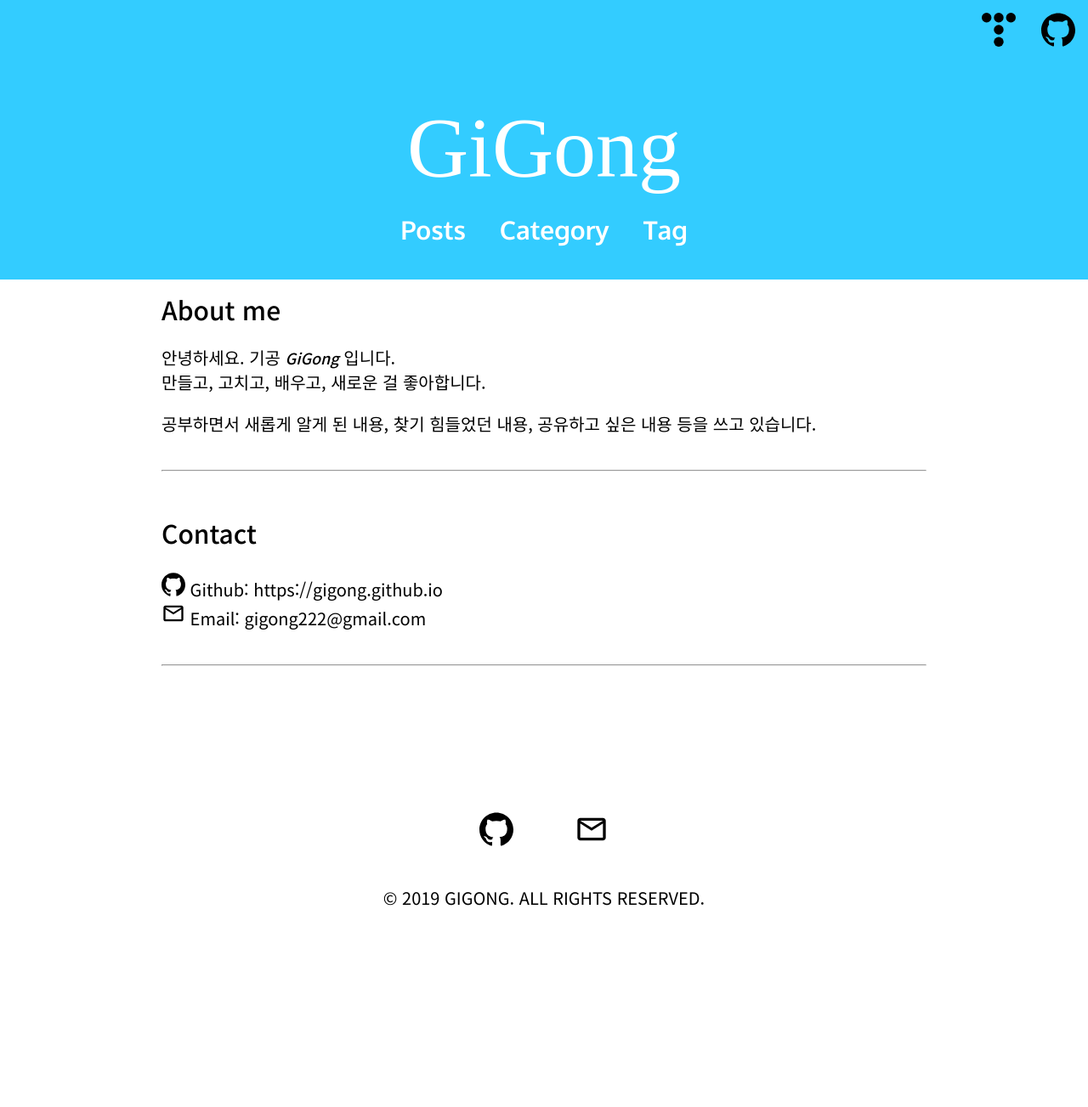
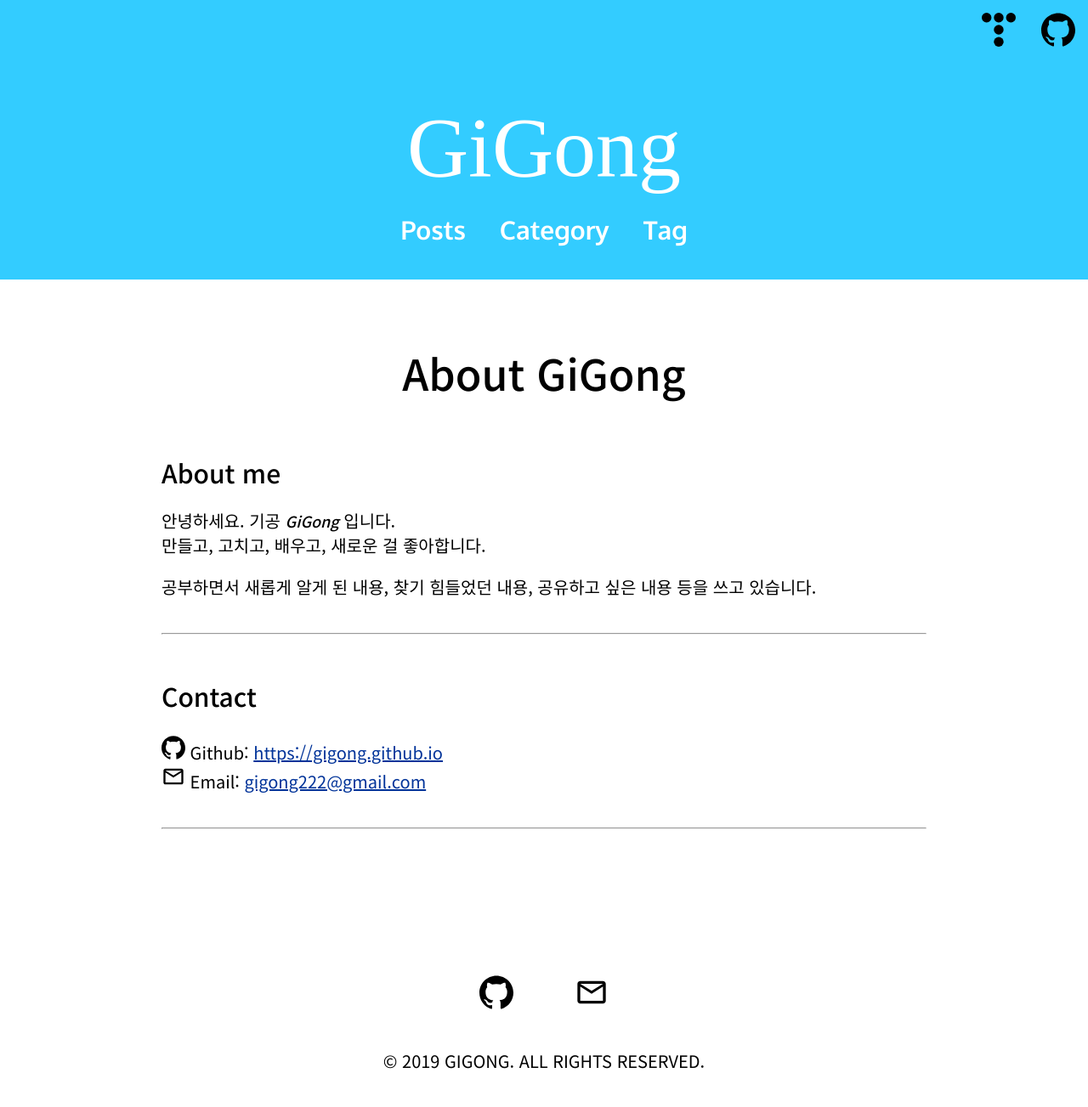
Before and after one commit to GiGong/gigong.github.io, a Jekyll site: the page built from about.md, in a window 1280 px wide. Shown: the whole page at 85% size. Built offline with Jekyll 4.4.1, drawn with Linux system fonts in a browser that asks for light colours; some web fonts are replaced; before the commit the page ends 1111 px from its top, so only the background shows below that.

Commit message:
Design `page` layout

```diff
--- a/_layouts/page.html
+++ b/_layouts/page.html
@@ -3,5 +3,13 @@ layout: default
 ---
 
 <div id="page-wrapper">
-    {{content}}
+    <div id="page-header">
+      <div id="page-information">
+        <h1 id="page-title">{{ page.title | newline_to_br}}</h1>
+      </div>
+    </div>
+
+    <div id="page-content">
+      {{content}}
+    </div>
 </div>
--- a/_sass/jekyll-gg.scss
+++ b/_sass/jekyll-gg.scss
@@ -5,5 +5,6 @@
 @import "jekyll-gg/header";
 @import "jekyll-gg/section";
 @import "jekyll-gg/section_post";
+@import "jekyll-gg/section_page";
 @import "jekyll-gg/footer";
 @import "jekyll-gg/mobile"
--- a/_sass/jekyll-gg/_base.scss
+++ b/_sass/jekyll-gg/_base.scss
@@ -60,13 +60,13 @@ time {
     flex-shrink: 0;
 }
 
-a:not(#post-content a, #tag-page-tag-list a,
+a:not(#post-content a, #page-content a, #tag-page-tag-list a,
         .toc_post a:hover, .btn_container a) {
     color: inherit;
     text-decoration: none;
 }
 
-ul:not(#post-content ul, #related-post ul) {
+ul:not(#post-content ul, #page-content ul, #related-post ul) {
     list-style: none;
     padding: 0;
 }
--- /dev/null
+++ b/_sass/jekyll-gg/_section_page.scss
@@ -0,0 +1,17 @@
+// TODO: Refactoring css files
+
+#page-information {
+  margin: 3rem 0;
+  text-align: center;
+}
+
+#page-title {
+  font-size: 2.5rem;
+  font-weight: var(--bold);
+  word-break: keep-all;
+}
+
+#page-content a {
+  color: #039;
+  font-weight: var(--regular);
+}
```
